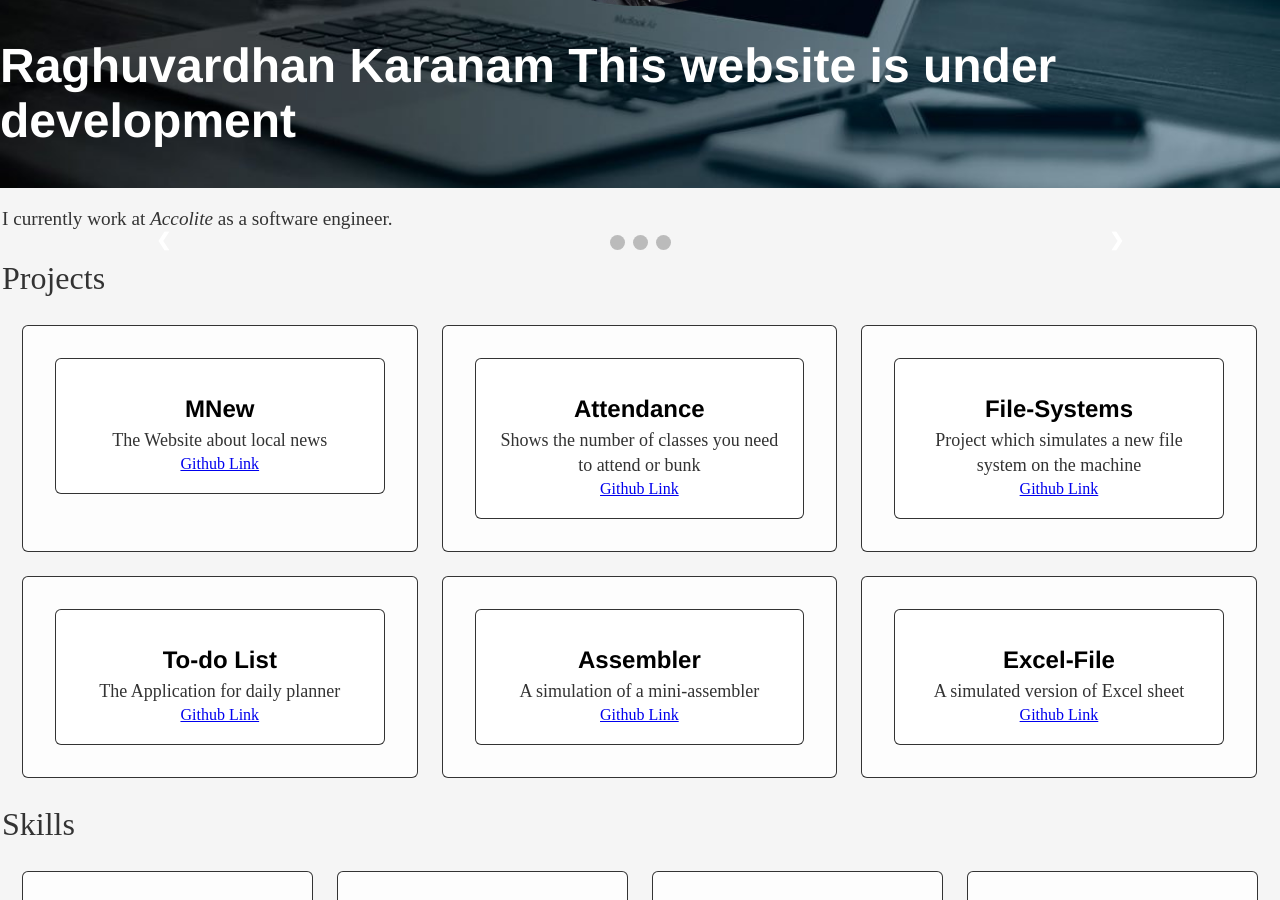
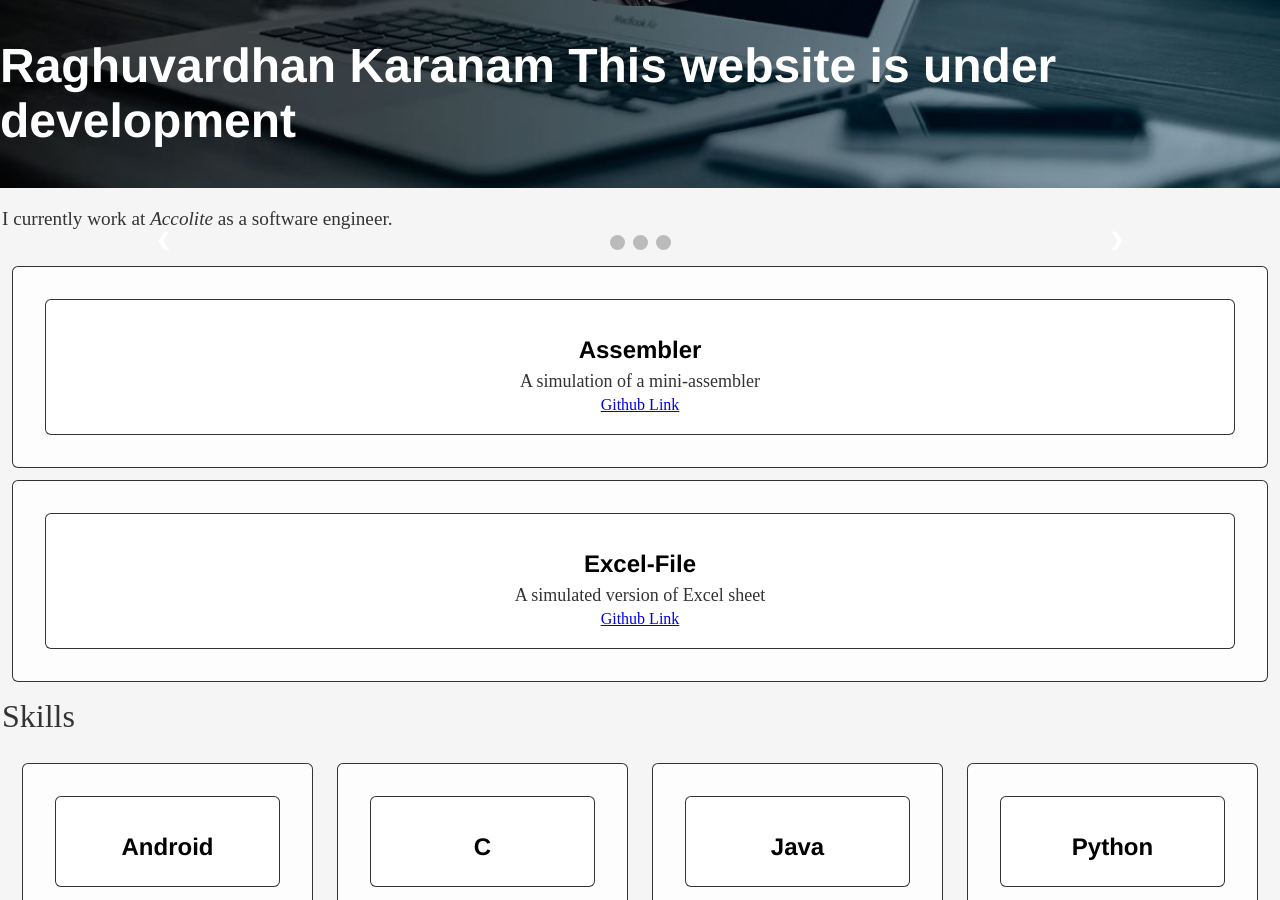
Before and after one commit to raghuvardhan/raghuvardhan.github.io, a Jekyll site: the page built from index.html, in a window 1280 px wide and 900 px high, scrolled down 292 px. Built offline with Jekyll 4.4.1, drawn with Linux system fonts in a browser that asks for light colours.

Commit message:
Update index.html

```diff
--- a/index.html
+++ b/index.html
@@ -54,6 +54,21 @@
         <p class="description">Project which simulates a new file system on the machine</p>
         <a href="https://github.com/raghuvardhan/File-Systems" target="_blank">Github Link</a>
       </div>
+      <div class="project mySlides fade">
+        <h1 class="projectTitle">To-do List</h1>
+        <p class="description">The Application for daily planner</p>
+        <a href="https://github.com/raghuvardhan/To-Do-List" target="_blank">Github Link</a>
+      </div>
+      <div class="project mySlides fade">
+        <h1 class="projectTitle">Assembler</h1>
+        <p class="description">A simulation of a mini-assembler</p>
+        <a href="https://github.com/raghuvardhan/To-Do-List" target="_blank">Github Link</a>
+      </div>
+      <div class="project mySlides fade">
+        <h1 class="projectTitle">Excel-File</h1>
+        <p class="description">A simulated version of Excel sheet</p>
+        <a href="https://github.com/raghuvardhan/To-Do-List" target="_blank">Github Link</a>
+      </div>
   </div>
 
 <a class="prev" onclick="plusSlides(-1)">&#10094;</a>
@@ -69,37 +84,6 @@
 </div>
 
 
-
-<p class="div-title">Projects</p>
-<div class="grid-container">
-  <div class="grid-item">
-      <div class="card">
-        <h1 class="projectTitle">MNew</h1>
-        <p class="description">The Website about local news</p>
-        <a href="https://github.com/raghuvardhan/MNews" title="github" target="_blank">Github Link</a>
-      </div>
-  </div>
-   <div class="grid-item">
-      <div class="card">
-        <h1 class="projectTitle">Attendance</h1>
-        <p class="description">Shows the number of classes you need to attend or bunk</p>
-        <a href="https://github.com/raghuvardhan/Attendance" target="_blank">Github Link</a>
-      </div>
-  </div>
-   <div class="grid-item">
-      <div class="card">
-        <h1 class="projectTitle">File-Systems</h1>
-        <p class="description">Project which simulates a new file system on the machine</p>
-        <a href="https://github.com/raghuvardhan/File-Systems" target="_blank">Github Link</a>
-      </div>
-  </div>
-   <div class="grid-item">
-      <div class="card">
-        <h1 class="projectTitle">To-do List</h1>
-        <p class="description">The Application for daily planner</p>
-        <a href="https://github.com/raghuvardhan/To-Do-List" target="_blank">Github Link</a>
-      </div>
-  </div>
   <div class="grid-item">
       <div class="card">
         <h1 class="projectTitle">Assembler</h1>
```
